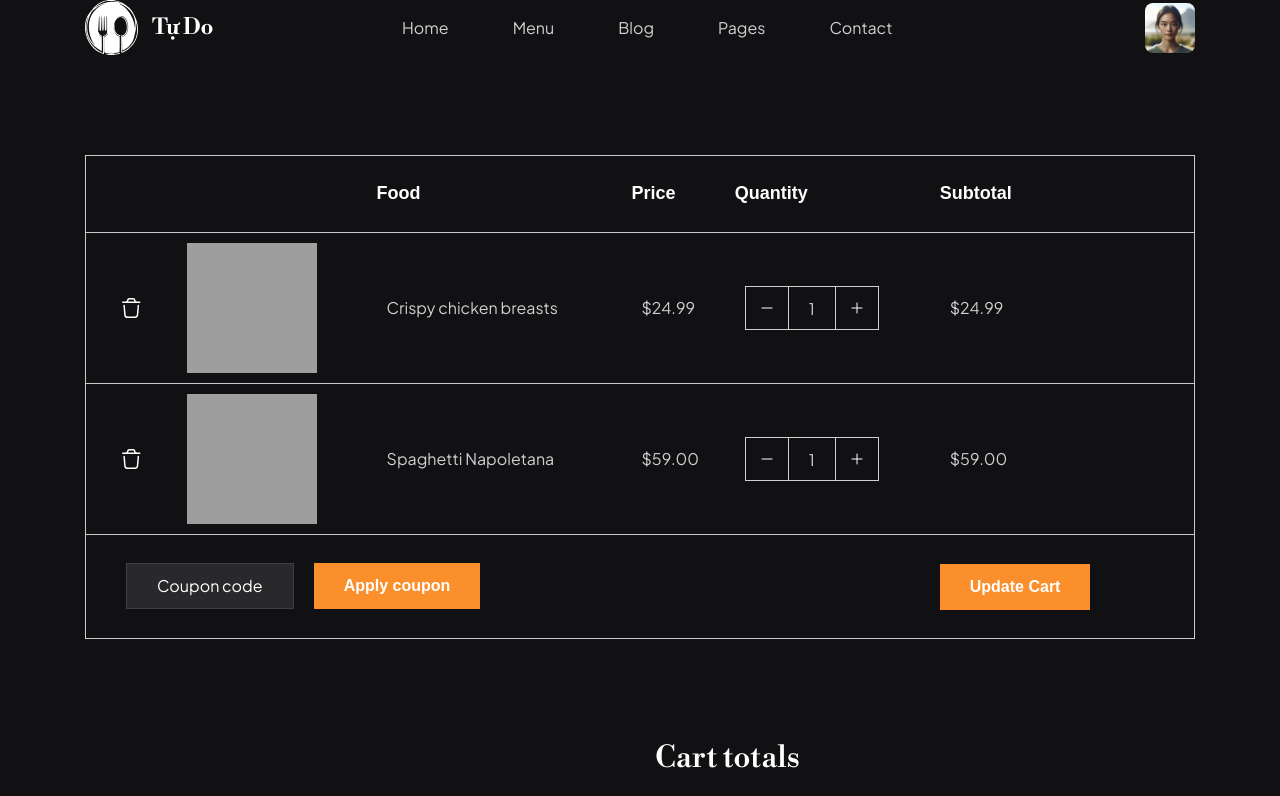
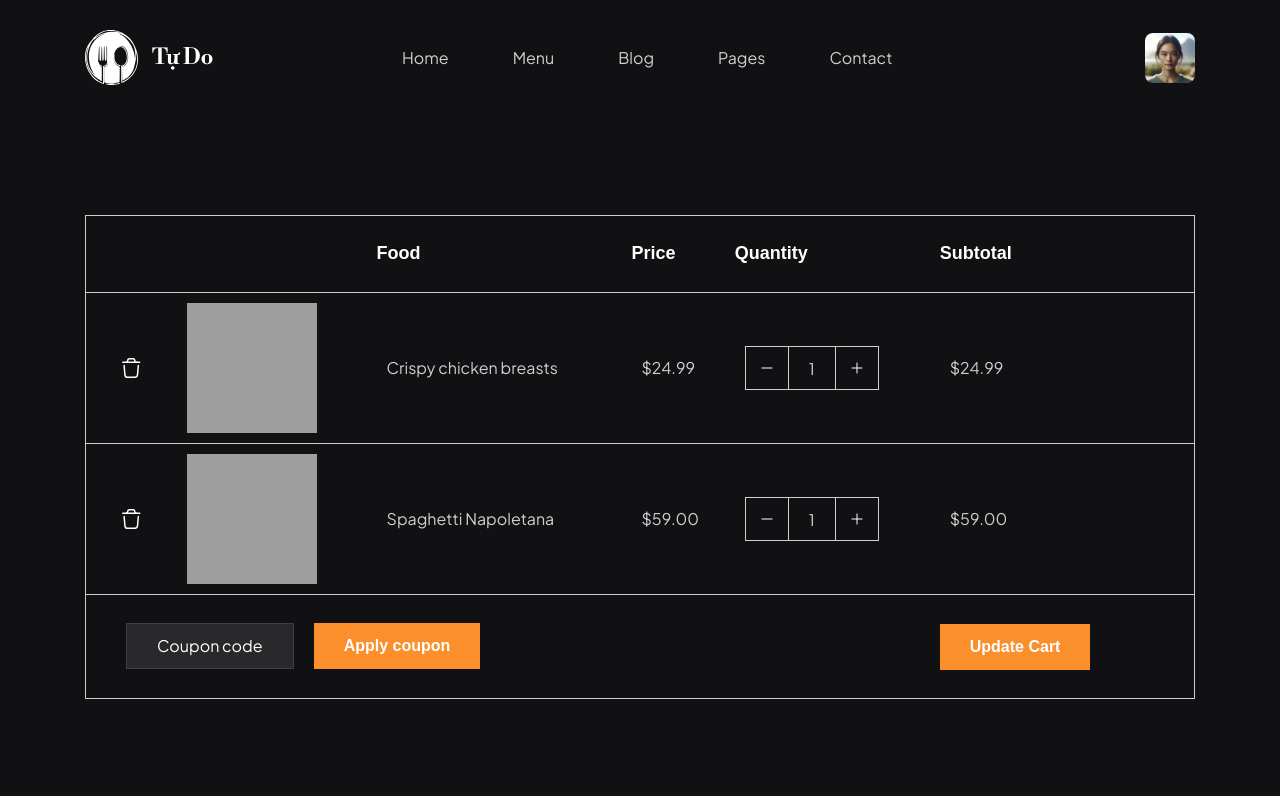
Before and after one commit to tannguyen-w/tan-project-01, a website: page cart.html in a window 1280 px wide. Shown: the top 796 px of the page. Drawn offline with Linux system fonts and the light colour scheme; grey boxes are pictures that could not be loaded; a web font is replaced by a local one.

Commit message:
chỉnh sửa navbar

```diff
--- a/scss/layout/_navbar.scss
+++ b/scss/layout/_navbar.scss
@@ -21,13 +21,12 @@
 }
 
 .navbar {
-    padding: 30px 0;
-
     &__left {
         display: flex;
     }
 
     &__content {
+        padding: 30px 0;
         display: flex;
         align-items: center;
         justify-content: space-between;
```
Also changed, not shown: assets/css/main.css, 1 other file.
